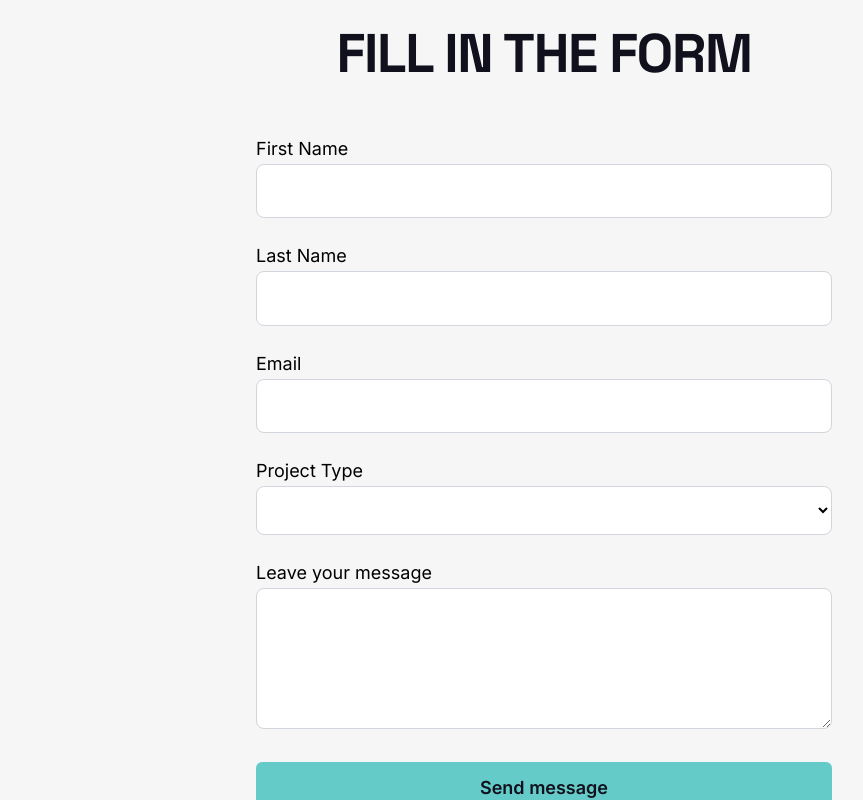
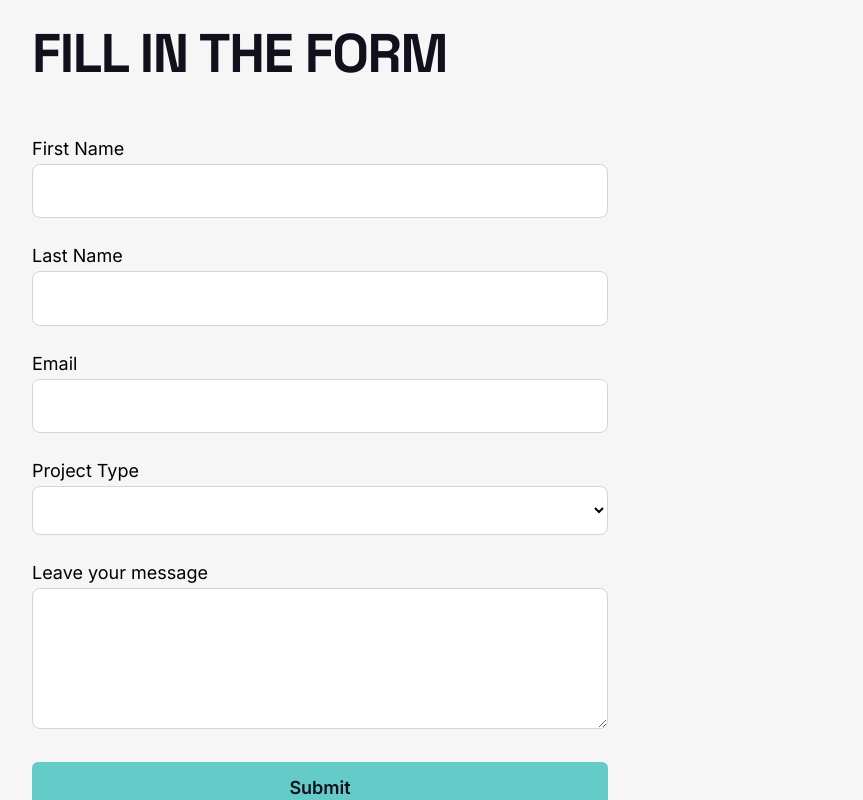
Before and after one commit to tiagocostarebelo/reactjs-tiagocr-portfolio, a React (Vite) app: page /contact in a window 1280 px wide. Shown: the part 560-1360 px from the top of the page, without its empty margins (96-959 px from the left). Built offline with nearby package versions, Linux system fonts and the light colour scheme.

Commit message:
feat: contactPage and ContactForm updated

```diff
--- a/src/components/ui/ContactForm.jsx
+++ b/src/components/ui/ContactForm.jsx
@@ -64,8 +64,13 @@ const ContactForm = () => {
 
     return (
         <section className="w-full h-auto py-24 bg-gray-light">
-            <h2 className="text-2xl md:text-3xl font-bold text-black-rich uppercase mb-6 tracking-tight leading-tight text-center">Fill in the form</h2>
-            <div className="max-w-xl mx-auto">
+            {/* Success & error messages */}
+
+            {status.success ? <></> : <h2 className="text-2xl md:text-3xl font-bold text-black-rich uppercase mb-6 tracking-tight leading-tight text-left">Fill in the form</h2>}
+            {status.success ? (
+                <p className="text-secondary text-lg mt-2">Thanks! I'll get back to you soon.</p>
+            ) : (
+                <div className="max-w-xl">
                     <form
                         name="contact"
                         method="POST"
@@ -122,6 +127,7 @@ const ContactForm = () => {
                                 onChange={handleChange}
                                 defaultValue=""
                                 className="border border-gray-300 bg-white rounded-lg px-4 py-3 w-full"
+
                                 required
                             >
                                 <option value=""></option>
@@ -148,18 +154,15 @@ const ContactForm = () => {
                             type="submit"
                             className="btn-secondary"
                             disabled={status.loading}>
-                        {status.loading ? "Sending..." : "Send message"}
+                            {status.loading ? "Sending..." : "Submit"}
                         </button>
-
-                    {/* Success & error messages */}
-                    {status.success && (
-                        <p className="text-green-600 mt-2">Thanks! I'll get back to you soon.</p>
-                    )}
+                    </form>
                     {status.error && (
                         <p className="text-red-600 mt-2">Something went wrong. Please try again.</p>
                     )}
-                </form>
                 </div>
+
+            )}
         </section>
     )
 }
--- a/src/pages/contactPage.jsx
+++ b/src/pages/contactPage.jsx
@@ -3,6 +3,7 @@ import SectionsHero from '../components/sections/SectionsHero';
 import ContactForm from '../components/ui/ContactForm';
 
 const ContactPage = () => {
+
     return (
         <>
             <SectionsHero
```
Lines whose indentation alone changed are shown as unchanged.
